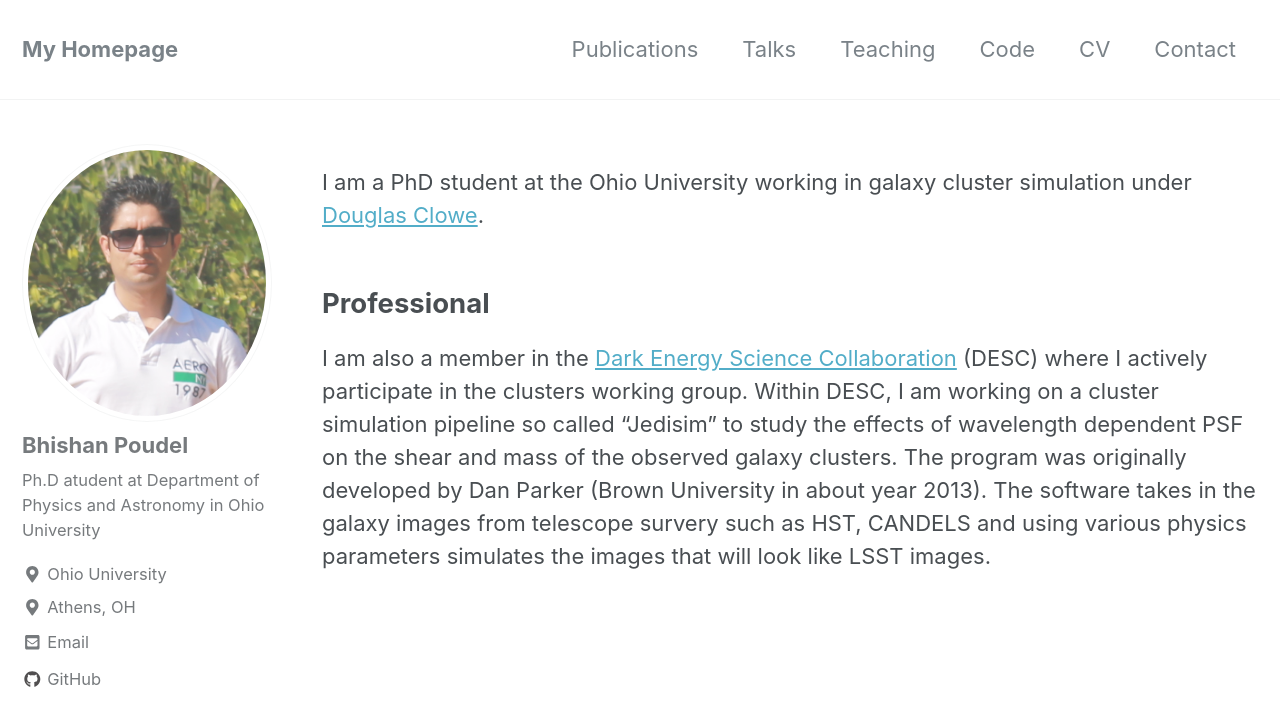
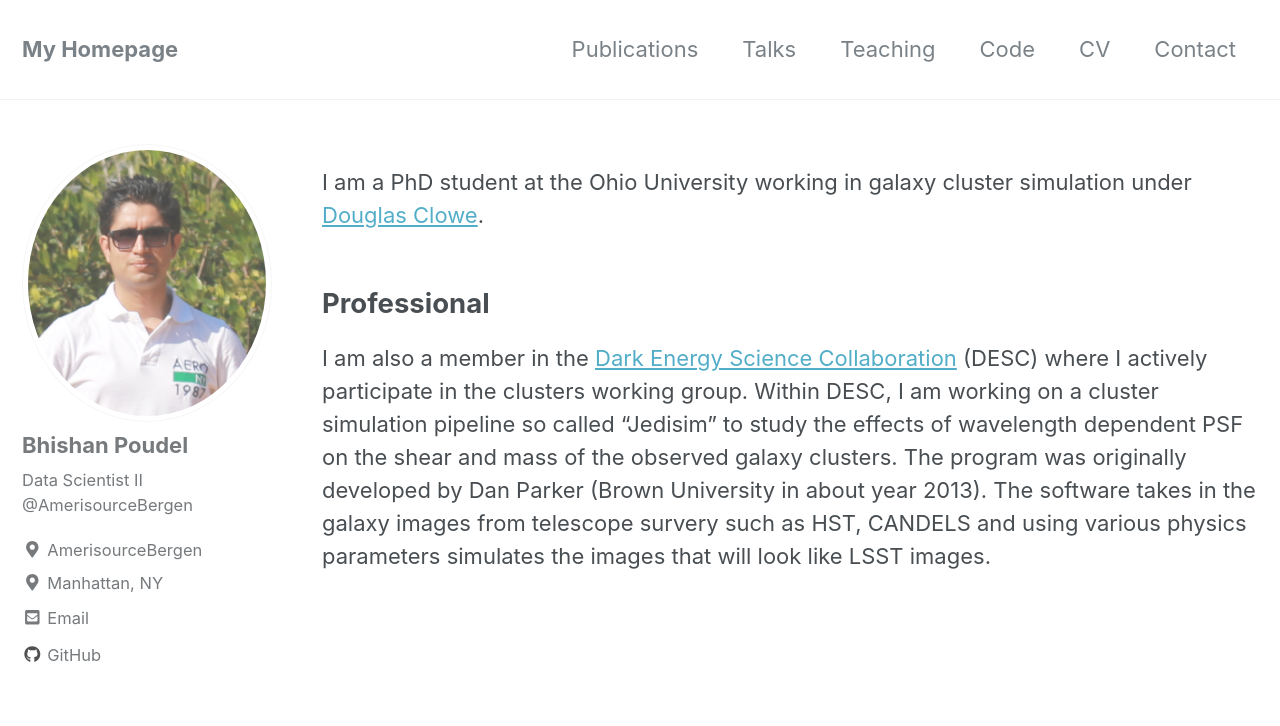
Before and after one commit to bpRsh/bpRsh.github.io, a Jekyll site: the page built from _pages/about.md, in a window 1280 px wide and 900 px high. Shown: the top 726 px of the window. Built offline with Jekyll 4.4.1, drawn with Linux system fonts in a browser that asks for light colours; nearby versions of some CDN libraries.

Commit message:
Add files via upload

```diff
--- a/_config.yml
+++ b/_config.yml
@@ -102,10 +102,10 @@ analytics:
 author:
   name             : "Bhishan Poudel"
   avatar           : /images/bhishan.jpg # path of avatar image, e.g. "/assets/images/bio-photo.jpg"
-  bio              : "Ph.D atudent at Department of Physics and Astronomy in Ohio University"
-  location         : "Athens, OH"
-  employer         : "Ohio University"
-  email            : "bp959314@ohio.edu"
+  bio              : "Data Scientist II @AmerisourceBergen"
+  location         : "Manhattan, NY"
+  employer         : "AmerisourceBergen"
+  email            : "bhishanpdl@gmail.com"
   uri              :
   home             : # null (default), "absolute or relative url to link to author home"
   bitbucket        :
```
